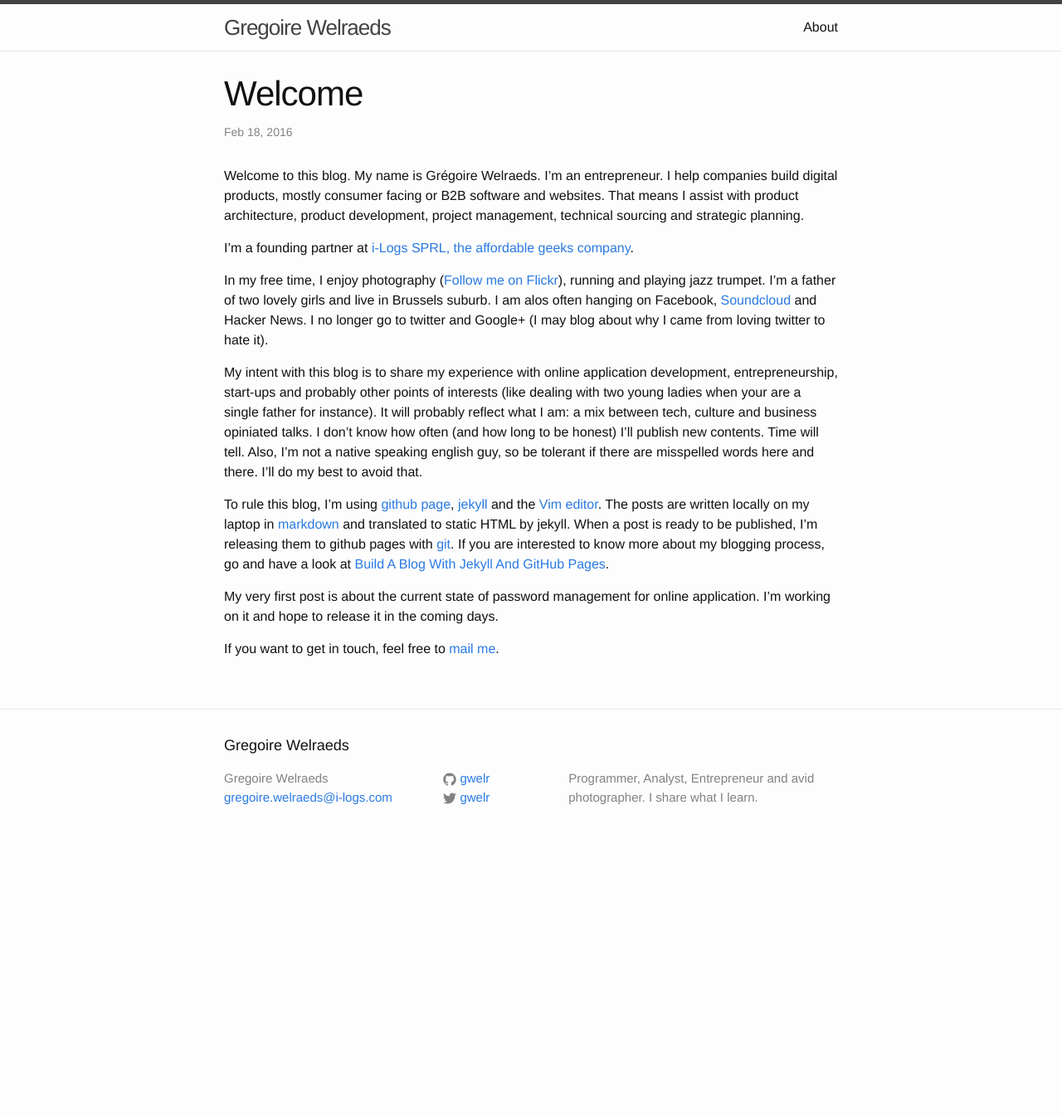
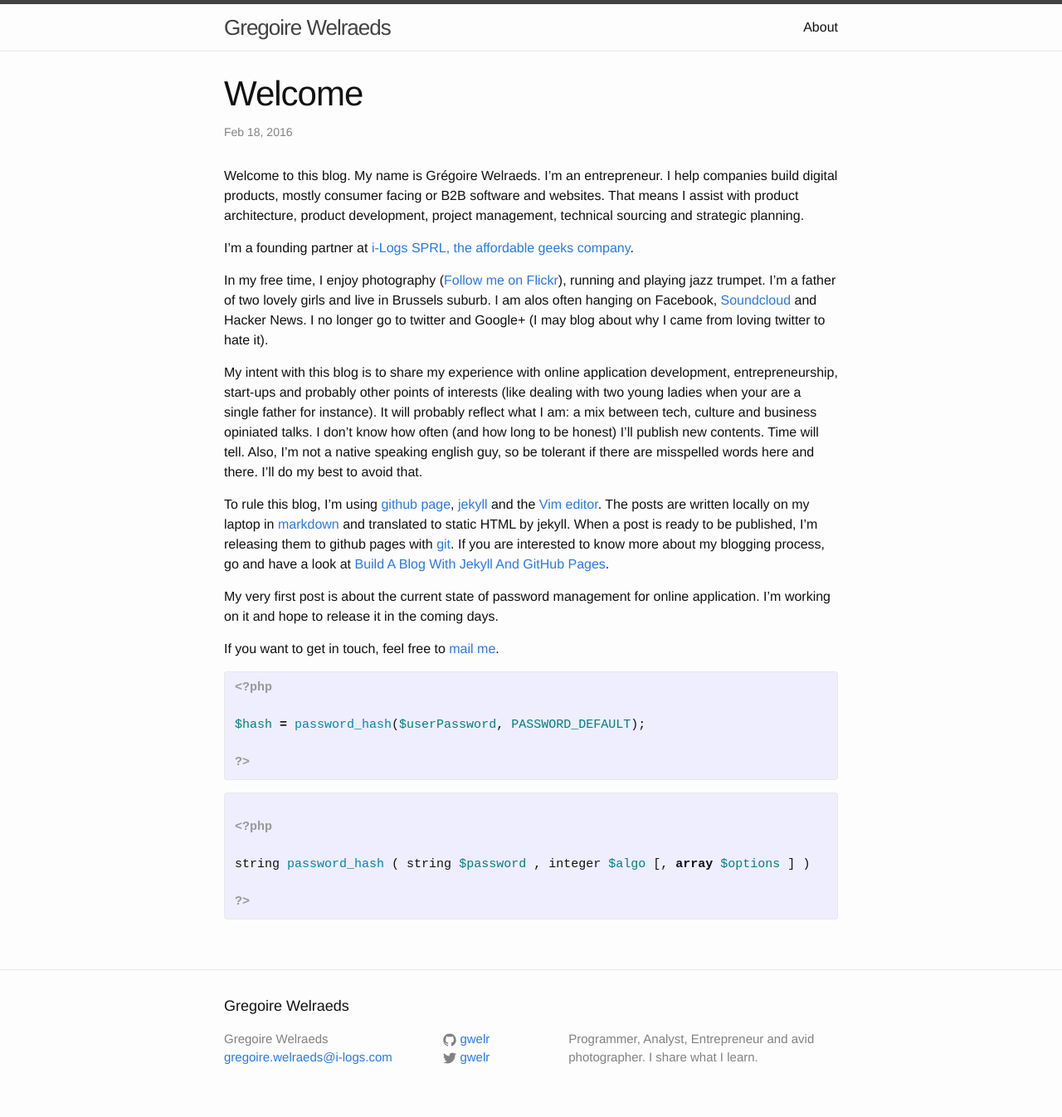
Before and after one commit to gwelr/gwelr.github.io, a Jekyll site: the page built from _posts/2016-02-18-welcome.md, in a window 1280 px wide. Shown: the whole page at 83% size. Built offline with Jekyll 4.4.1, drawn with Linux system fonts in a browser that asks for light colours; before the commit the page ends 1032 px from its top, so only the background shows below that.

Commit message:
test highlight syntax

```diff
--- a/_posts/2016-02-18-welcome.md
+++ b/_posts/2016-02-18-welcome.md
@@ -18,3 +18,21 @@ To rule this blog, I'm using [github page](https://pages.github.com/), [jekyll](
 My very first post is about the current state of password management for online application. I'm working on it and hope to release it in the coming days.
 
 If you want to get in touch, feel free to [mail me](mailto:gregoire.welraeds@i-logs.com).
+
+{% highlight php startinline %}
+
+<?php
+
+$hash = password_hash($userPassword, PASSWORD_DEFAULT);
+
+?>
+
+{% endhighlight %}
+
+{% highlight php startinline %}
+<?php
+
+string password_hash ( string $password , integer $algo [, array $options ] )
+
+?>
+{% endhighlight %}
```
